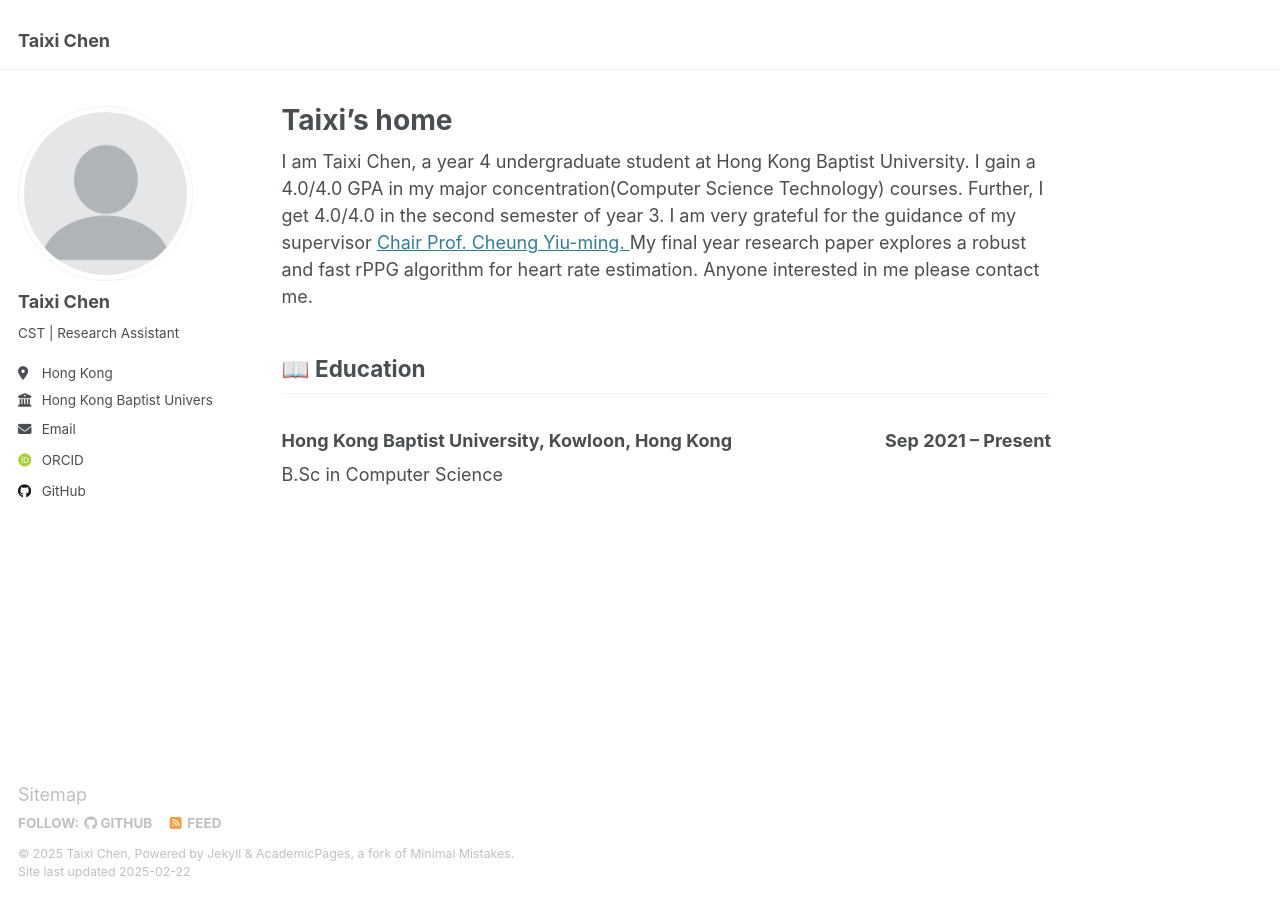
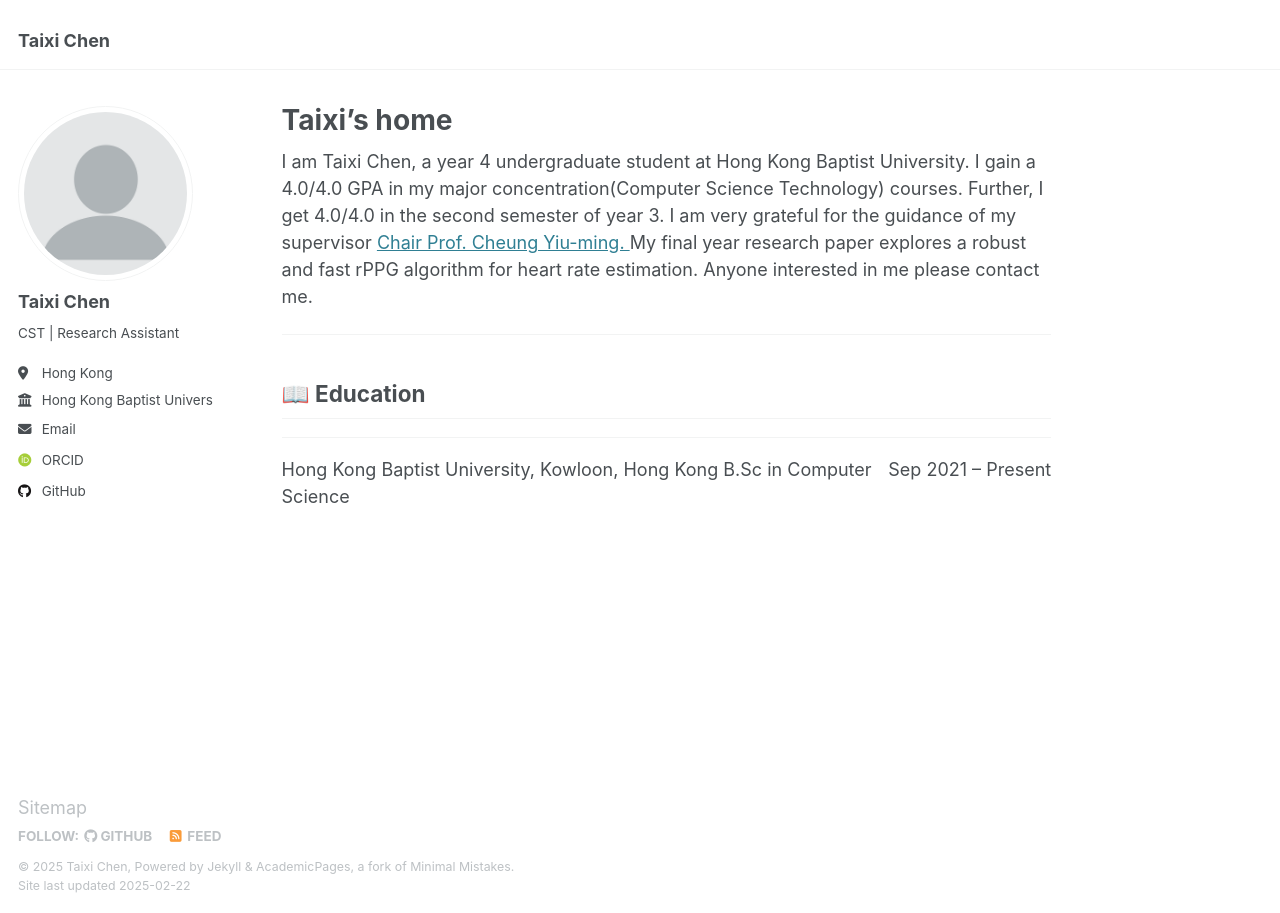
Before and after one commit to Taixi-CHEN/Taixi-Chen.github.io, a Jekyll site: the page built from _pages/about.md, in a window 1280 px wide. Built offline with Jekyll 4.4.1, drawn with Linux system fonts in a browser that asks for light colours; some web fonts are replaced.

Commit message:
Update about.md

```diff
--- a/_pages/about.md
+++ b/_pages/about.md
@@ -8,6 +8,9 @@ redirect_from:
 ---
 I am Taixi Chen, a year 4 undergraduate student at Hong Kong Baptist University. I gain a 4.0/4.0 GPA in my major concentration(Computer Science Technology) courses. Further, I get 4.0/4.0 in the second semester of year 3. I am very grateful for the guidance of my supervisor <a href="https://www.comp.hkbu.edu.hk/~ymc/"> Chair Prof. Cheung Yiu-ming. </a> My final year research paper explores a robust and fast rPPG algorithm for heart rate estimation. Anyone interested in me please contact me.
 
+---
+
 ## 📖 Education
-### Hong Kong Baptist University, Kowloon, Hong Kong     <span style="float: right;">Sep 2021 – Present</span>
+---
+Hong Kong Baptist University, Kowloon, Hong Kong     <span style="float: right;">Sep 2021 – Present</span>
 B.Sc in Computer Science
```
